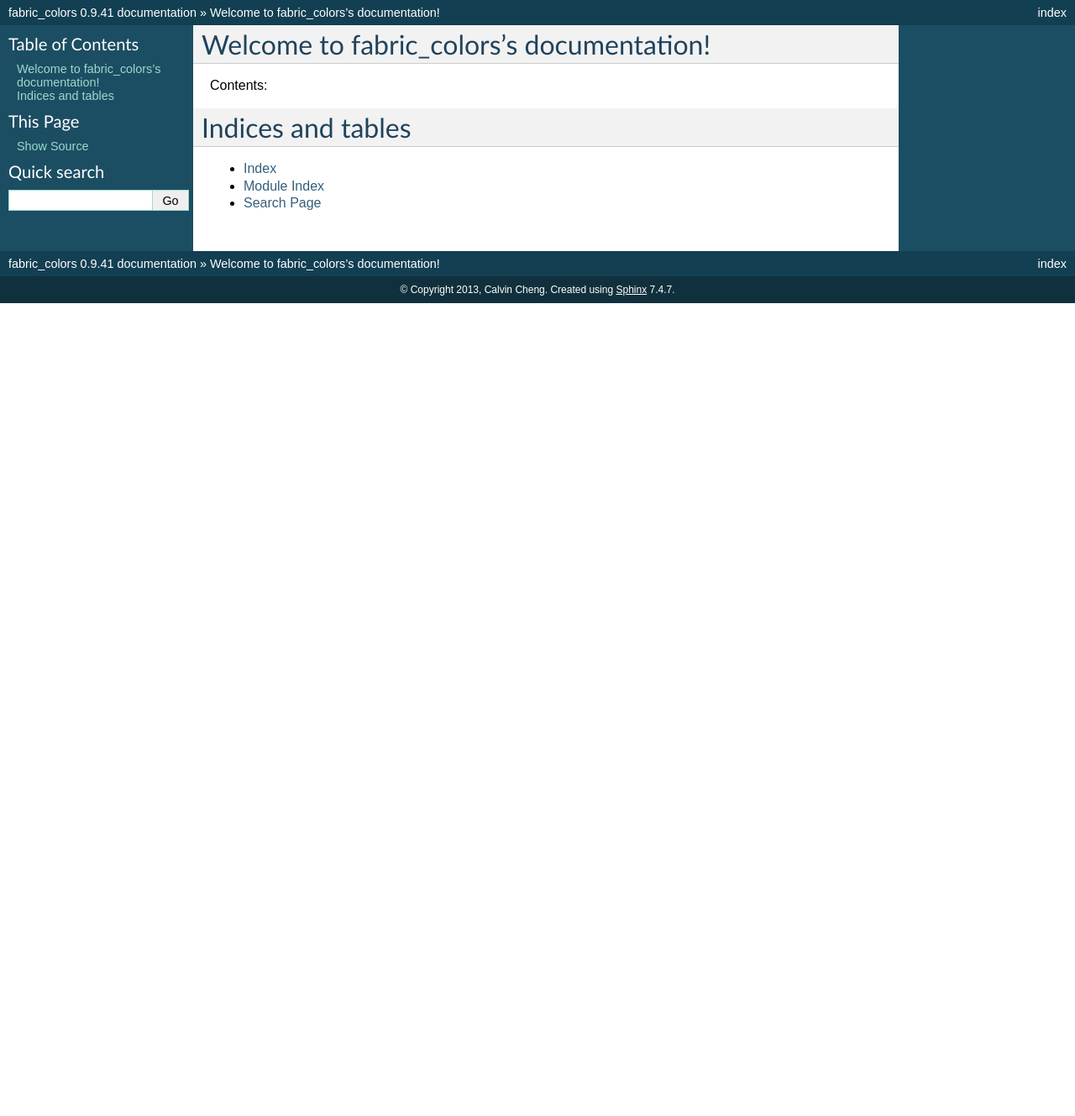
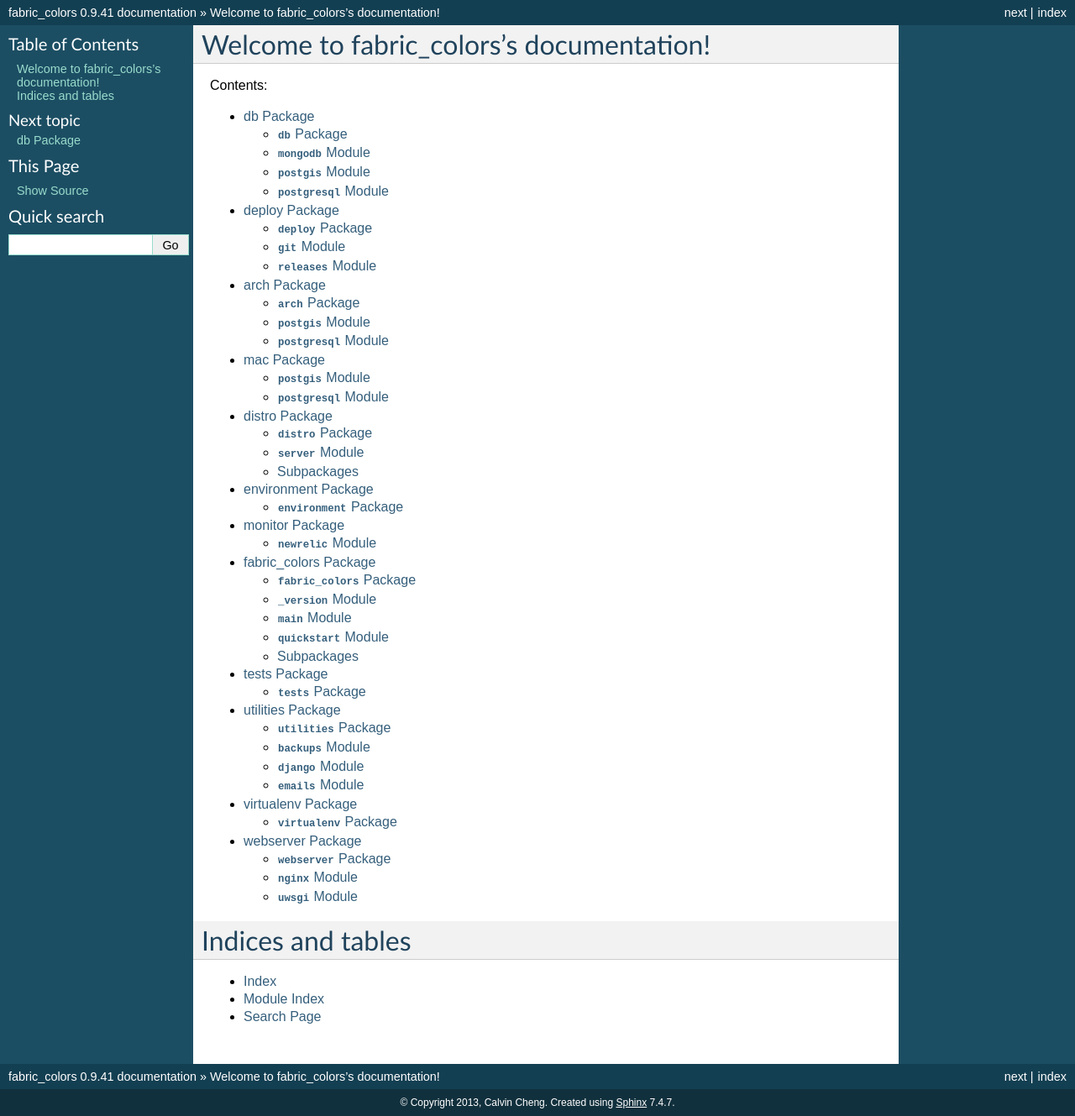
Before and after one commit to fabric-colors/fabric-colors, a Sphinx documentation site: the page built from docs/source/index.rst, in a window 1280 px wide. Shown: the whole page at 84% size. Built offline with Sphinx 7.4.7, drawn with Linux system fonts in a browser that asks for light colours; formulas are drawn with MathJax 3; before the commit the page ends 900 px from its top, so only the background shows below that.

Commit message:
Update documentation: conf.py and index.rst

```diff
--- a/docs/source/conf.py
+++ b/docs/source/conf.py
@@ -1,4 +1,3 @@
-# -*- coding: utf-8 -*-
 #
 # fabric_colors documentation build configuration file, created by
 # sphinx-quickstart on Sun Jun  9 14:07:12 2013.
@@ -11,7 +10,8 @@
 # All configuration values have a default; values that are commented out
 # serve to show the default.
 
-import sys, os
+import sys
+import os
 
 # If extensions (or modules to document with autodoc) are in another directory,
 # add these directories to sys.path here. If the directory is relative to the
@@ -49,9 +49,10 @@ copyright = u'2013, Calvin Cheng'
 # built documents.
 #
 # The short X.Y version.
-version = '0.9'
+import fabric_colors
+version = fabric_colors.__version__
 # The full version, including alpha/beta/rc tags.
-release = '0.9.41'
+release = fabric_colors.__version__
 
 # The language for content autogenerated by Sphinx. Refer to documentation
 # for a list of supported languages.
@@ -174,21 +175,20 @@ htmlhelp_basename = 'fabric_colorsdoc'
 # -- Options for LaTeX output --------------------------------------------------
 
 latex_elements = {
-# The paper size ('letterpaper' or 'a4paper').
-#'papersize': 'letterpaper',
+    # The paper size ('letterpaper' or 'a4paper').
+    #'papersize': 'letterpaper',
 
-# The font size ('10pt', '11pt' or '12pt').
-#'pointsize': '10pt',
+    # The font size ('10pt', '11pt' or '12pt').
+    #'pointsize': '10pt',
 
-# Additional stuff for the LaTeX preamble.
-#'preamble': '',
+    # Additional stuff for the LaTeX preamble.
+    #'preamble': '',
 }
 
 # Grouping the document tree into LaTeX files. List of tuples
 # (source start file, target name, title, author, documentclass [howto/manual]).
 latex_documents = [
-  ('index', 'fabric_colors.tex', u'fabric\\_colors Documentation',
-   u'Calvin Cheng', 'manual'),
+    ('index', 'fabric_colors.tex', u'fabric\\_colors Documentation', u'Calvin Cheng', 'manual'),
 ]
 
 # The name of an image file (relative to this directory) to place at the top of
@@ -231,9 +231,7 @@ man_pages = [
 # (source start file, target name, title, author,
 #  dir menu entry, description, category)
 texinfo_documents = [
-  ('index', 'fabric_colors', u'fabric_colors Documentation',
-   u'Calvin Cheng', 'fabric_colors', 'One line description of project.',
-   'Miscellaneous'),
+    ('index', 'fabric_colors', u'fabric_colors Documentation', u'Calvin Cheng', 'fabric_colors', 'One line description of project.', 'Miscellaneous'),
 ]
 
 # Documents to append as an appendix to all manuals.
--- a/docs/source/index.rst
+++ b/docs/source/index.rst
@@ -11,7 +11,18 @@ Contents:
 .. toctree::
    :maxdepth: 2
 
-
+   fabric_colors.db.rst
+   fabric_colors.deploy.rst
+   fabric_colors.distro.arch.rst
+   fabric_colors.distro.mac.rst
+   fabric_colors.distro.rst
+   fabric_colors.environment.rst
+   fabric_colors.monitor.rst
+   fabric_colors.rst
+   fabric_colors.tests.rst
+   fabric_colors.utilities.rst
+   fabric_colors.virtualenv.rst
+   fabric_colors.webserver.rst
 
 Indices and tables
 ==================
```
Also changed, not shown: 1 other file.
